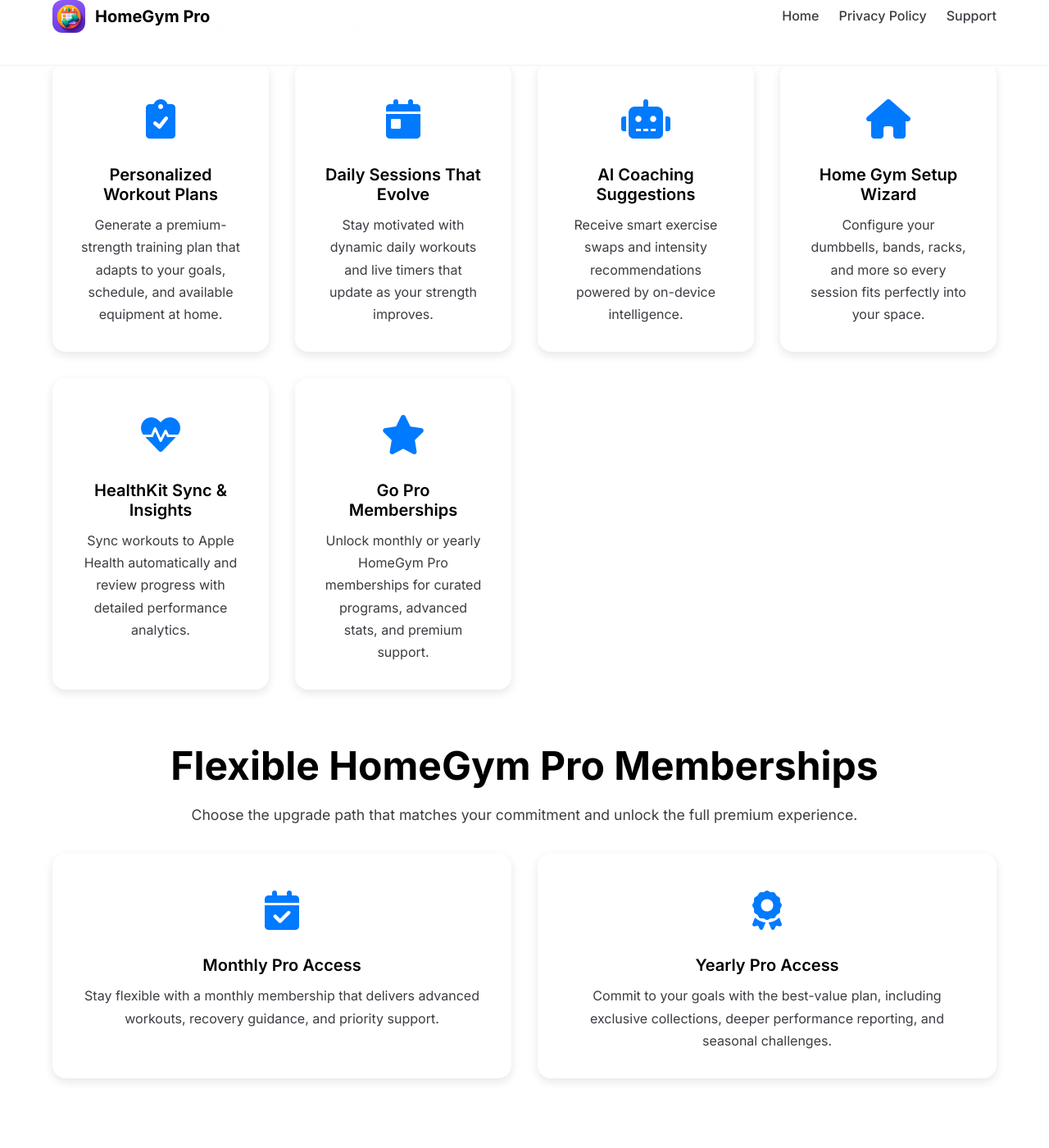
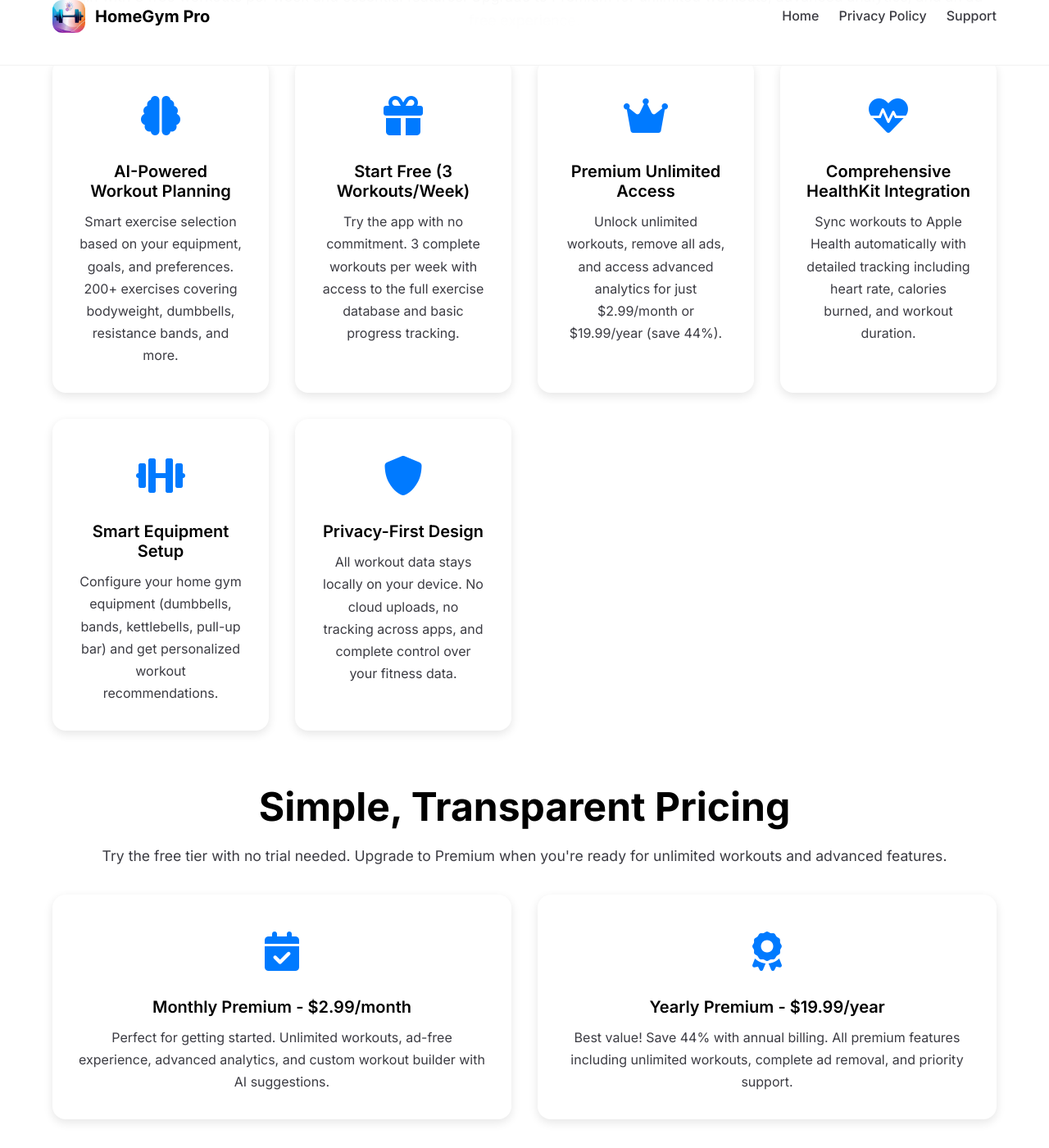
Before and after one commit to gautam-u/fitjournal-website, a Jekyll site: the page built from index.md, in a window 1280 px wide and 1400 px high, scrolled down 2084 px. Shown: the whole window at 82% size. Built offline with Jekyll 4.4.1, drawn with Linux system fonts in a browser that asks for light colours; some of the changed text lies outside the part shown.

Commit message:
Update website for v1.2.0 - Freemium model and latest branding
- Update app icon/logo from latest HomeWorkout project
- Revise homepage to highlight freemium model (3 free workouts/week)
- Add transparent pricing ($2.99/month or $19.99/year with 44% savings)
- Update _config.yml with refreshed features and app description
- Privacy Policy and Terms already up-to-date with v1.2.0 requirements

🤖 Generated with [Claude Code](https://claude.com/claude-code)

Co-Authored-By: Claude <noreply@anthropic.com>

```diff
--- a/_config.yml
+++ b/_config.yml
@@ -1,12 +1,12 @@
 #page title
-page_title: HomeGym Pro - Premium Home Workouts for iOS
+page_title: HomeGym Pro - Smart Home Workouts for iOS
 title: HomeGym Pro
 
 # App Info
 app_icon: /assets/app-icon.png
 app_name: HomeGym Pro
 app_price: Free with Premium options
-app_description: HomeGym Pro delivers premium home workouts with adaptive training plans, AI-powered suggestions, and full HealthKit sync — all with privacy-first architecture and flexible monthly or yearly memberships when you’re ready to go Pro.
+app_description: Transform your home into a personal training studio with AI-powered workout plans, smart exercise selection, and comprehensive HealthKit integration. Start with 3 free workouts per week, or unlock unlimited access with Premium ($2.99/month or $19.99/year).
 
 # Store Links
 appstore_link: https://apps.apple.com/us/app/homegym-pro/id6749831774
@@ -25,24 +25,24 @@ youtube_username:
 
 # Feature List
 features:
-  - title: Personalized Workout Plans
-    description: Generate a premium-strength training plan that adapts to your goals, schedule, and available equipment at home.
-    fontawesome_icon_name: clipboard-check
-  - title: Daily Sessions That Evolve
-    description: Stay motivated with dynamic daily workouts and live timers that update as your strength improves.
-    fontawesome_icon_name: calendar-day
-  - title: AI Coaching Suggestions
-    description: Receive smart exercise swaps and intensity recommendations powered by on-device intelligence.
-    fontawesome_icon_name: robot
-  - title: Home Gym Setup Wizard
-    description: Configure your dumbbells, bands, racks, and more so every session fits perfectly into your space.
-    fontawesome_icon_name: home
-  - title: HealthKit Sync & Insights
-    description: Sync workouts to Apple Health automatically and review progress with detailed performance analytics.
+  - title: AI-Powered Workout Planning
+    description: Smart exercise selection based on your equipment, goals, and preferences. 200+ exercises covering bodyweight, dumbbells, resistance bands, and more.
+    fontawesome_icon_name: brain
+  - title: Start Free (3 Workouts/Week)
+    description: Try the app with no commitment. 3 complete workouts per week with access to the full exercise database and basic progress tracking.
+    fontawesome_icon_name: gift
+  - title: Premium Unlimited Access
+    description: Unlock unlimited workouts, remove all ads, and access advanced analytics for just $2.99/month or $19.99/year (save 44%).
+    fontawesome_icon_name: crown
+  - title: Comprehensive HealthKit Integration
+    description: Sync workouts to Apple Health automatically with detailed tracking including heart rate, calories burned, and workout duration.
     fontawesome_icon_name: heartbeat
-  - title: Go Pro Memberships
-    description: Unlock monthly or yearly HomeGym Pro memberships for curated programs, advanced stats, and premium support.
-    fontawesome_icon_name: star
+  - title: Smart Equipment Setup
+    description: Configure your home gym equipment (dumbbells, bands, kettlebells, pull-up bar) and get personalized workout recommendations.
+    fontawesome_icon_name: dumbbell
+  - title: Privacy-First Design
+    description: All workout data stays locally on your device. No cloud uploads, no tracking across apps, and complete control over your fitness data.
+    fontawesome_icon_name: shield-alt
 
 # Theme Settings
 # Remove all custom theme settings and revert to default minima theme
--- a/index.md
+++ b/index.md
@@ -1,17 +1,17 @@
 ---
 layout: default
-title: HomeGym Pro - Premium Home Workouts for iOS
+title: HomeGym Pro - Smart Home Workouts for iOS
 ---
 
 <div class="hero animate-fade-in-up">
-  <h1 class="text-gradient">HomeGym Pro<br>Premium Home Workouts</h1>
-  <p class="mb-xl">HomeGym Pro brings studio-quality training to your living room with adaptive workout plans, AI coaching, and HealthKit sync. Start free, then upgrade to Pro memberships for deeper analytics and curated programs — all while your data stays securely on your device.</p>
-  <p class="mb-2xl" style="color: var(--color-text-secondary); max-width: 680px; margin-left: auto; margin-right: auto;">Monthly and yearly HomeGym Pro memberships unlock advanced programming, premium support, and an ever-growing library of home workout collections.</p>
+  <h1 class="text-gradient">HomeGym Pro<br>Smart Home Workouts</h1>
+  <p class="mb-xl">Transform your home into a personal training studio with AI-powered workout plans, smart exercise selection, and comprehensive HealthKit integration. Start with 3 free workouts per week, or unlock unlimited access with Premium.</p>
+  <p class="mb-2xl" style="color: var(--color-text-secondary); max-width: 680px; margin-left: auto; margin-right: auto;">Premium membership ($2.99/month or $19.99/year) unlocks unlimited workouts, removes ads, and provides advanced analytics — all while your data stays privately on your device.</p>
 
   <div style="display: flex; justify-content: center; margin-bottom: var(--spacing-4xl);">
     <a href="{{ site.appstore_link | default: '#' }}" class="btn btn-primary btn-large">
       <i class="fab fa-apple"></i>
-      Get HomeGym Pro on the App Store
+      Download on the App Store
     </a>
   </div>
 </div>
@@ -39,8 +39,8 @@ title: HomeGym Pro - Premium Home Workouts for iOS
 
 <section class="features">
   <div class="text-center mb-2xl">
-    <h2>Train Smarter with HomeGym Pro</h2>
-    <p>On-device intelligence, adaptive programming, and seamless HealthKit sync keep every workout fast, focused, and private.</p>
+    <h2>Start Free, Upgrade When Ready</h2>
+    <p>Begin with 3 free workouts per week and essential features. Upgrade to Premium for unlimited workouts, advanced analytics, and an ad-free experience.</p>
   </div>
 
   <div class="grid grid-3">
@@ -58,8 +58,8 @@ title: HomeGym Pro - Premium Home Workouts for iOS
 
 <section class="features">
   <div class="text-center mb-2xl">
-    <h2>Flexible HomeGym Pro Memberships</h2>
-    <p>Choose the upgrade path that matches your commitment and unlock the full premium experience.</p>
+    <h2>Simple, Transparent Pricing</h2>
+    <p>Try the free tier with no trial needed. Upgrade to Premium when you're ready for unlimited workouts and advanced features.</p>
   </div>
 
   <div class="grid grid-2">
@@ -67,15 +67,15 @@ title: HomeGym Pro - Premium Home Workouts for iOS
       <div class="feature-icon">
         <i class="fas fa-calendar-check"></i>
       </div>
-      <h3>Monthly Pro Access</h3>
-      <p>Stay flexible with a monthly membership that delivers advanced workouts, recovery guidance, and priority support.</p>
+      <h3>Monthly Premium - $2.99/month</h3>
+      <p>Perfect for getting started. Unlimited workouts, ad-free experience, advanced analytics, and custom workout builder with AI suggestions.</p>
     </div>
     <div class="card feature-card animate-fade-in-up">
       <div class="feature-icon">
         <i class="fas fa-award"></i>
       </div>
-      <h3>Yearly Pro Access</h3>
-      <p>Commit to your goals with the best-value plan, including exclusive collections, deeper performance reporting, and seasonal challenges.</p>
+      <h3>Yearly Premium - $19.99/year</h3>
+      <p>Best value! Save 44% with annual billing. All premium features including unlimited workouts, complete ad removal, and priority support.</p>
     </div>
   </div>
 </section>
```
Also changed, not shown: assets/app-icon-large.png, assets/app-icon.png.
